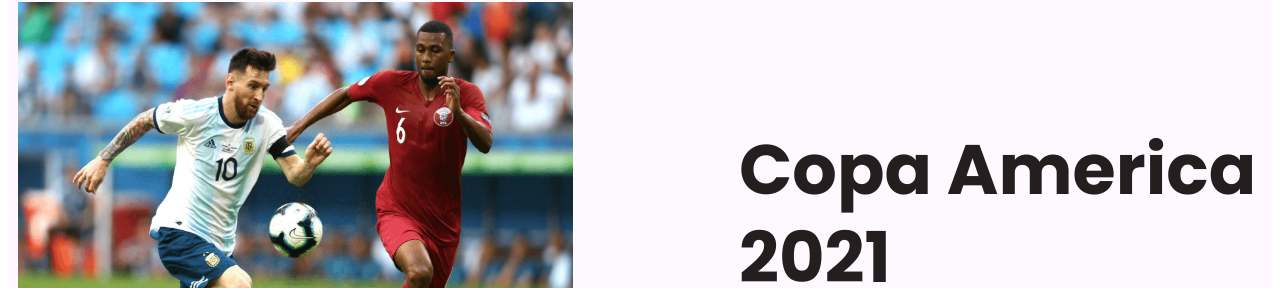
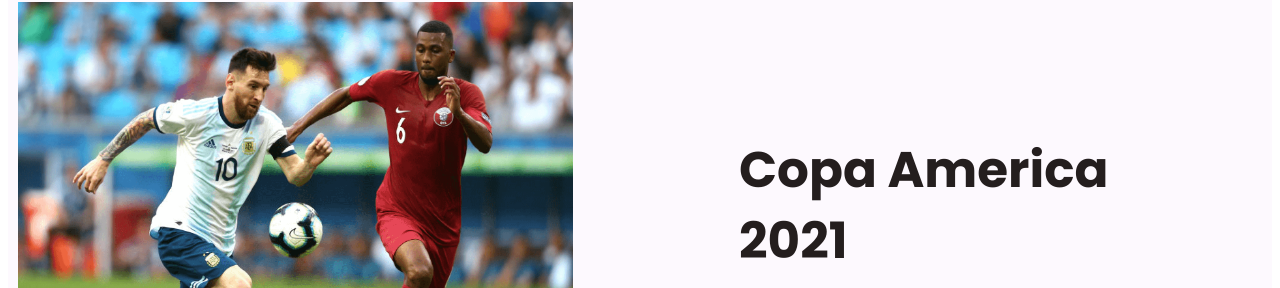
Before and after one commit to upol007/responsive_football, a plain HTML site: page index.html in a window 1280 px wide. Shown: the part 3345-3633 px from the top of the page. Drawn offline with Linux system fonts and the light colour scheme.

Commit message:
text edit

```diff
--- a/style.css
+++ b/style.css
@@ -105,7 +105,7 @@ button a{
 .bottom-banner{
     padding-left: 156px;
     color: #241e1e;
-    font-size: 70px;
+    font-size: 50px;
     line-height: 30px;
 
 }
@@ -142,9 +142,4 @@ button a{
         display: grid;
         grid-template-columns: repeat(1,1fr);
         flex-direction: column;
-        background-color: darkcyan;
-
-
-
-
 }
```
